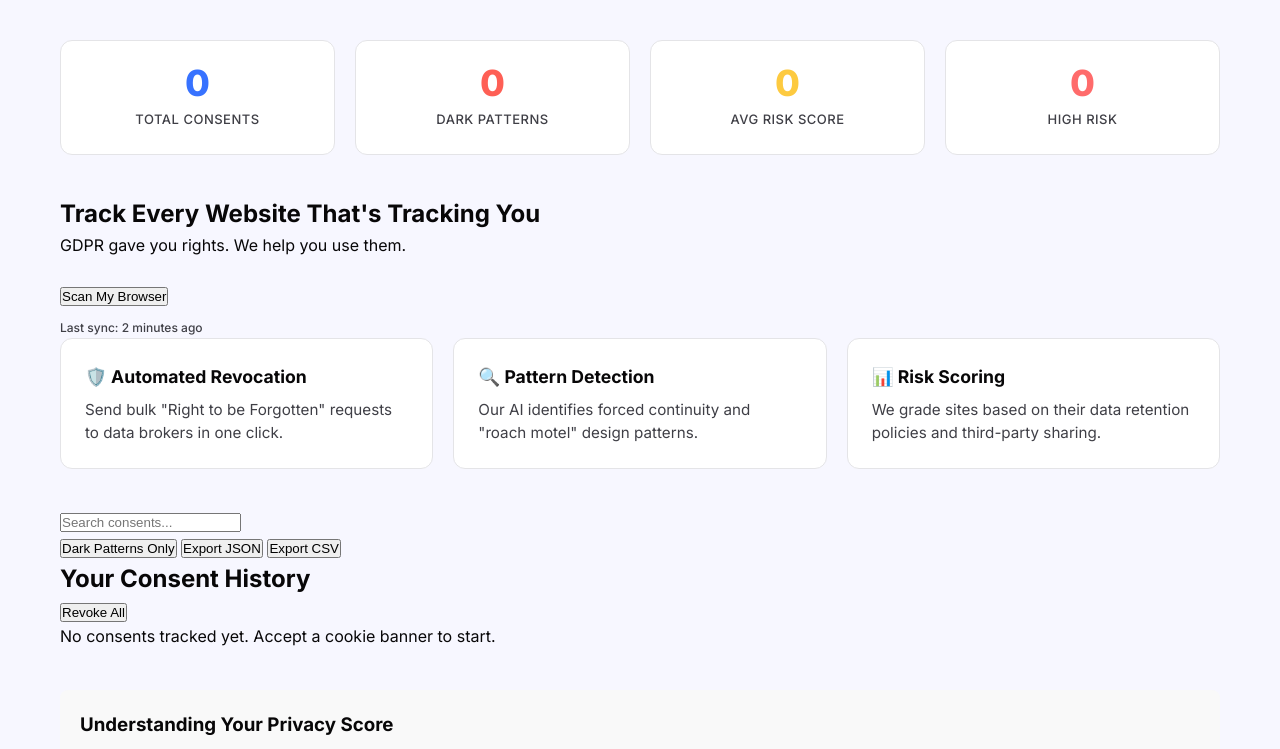
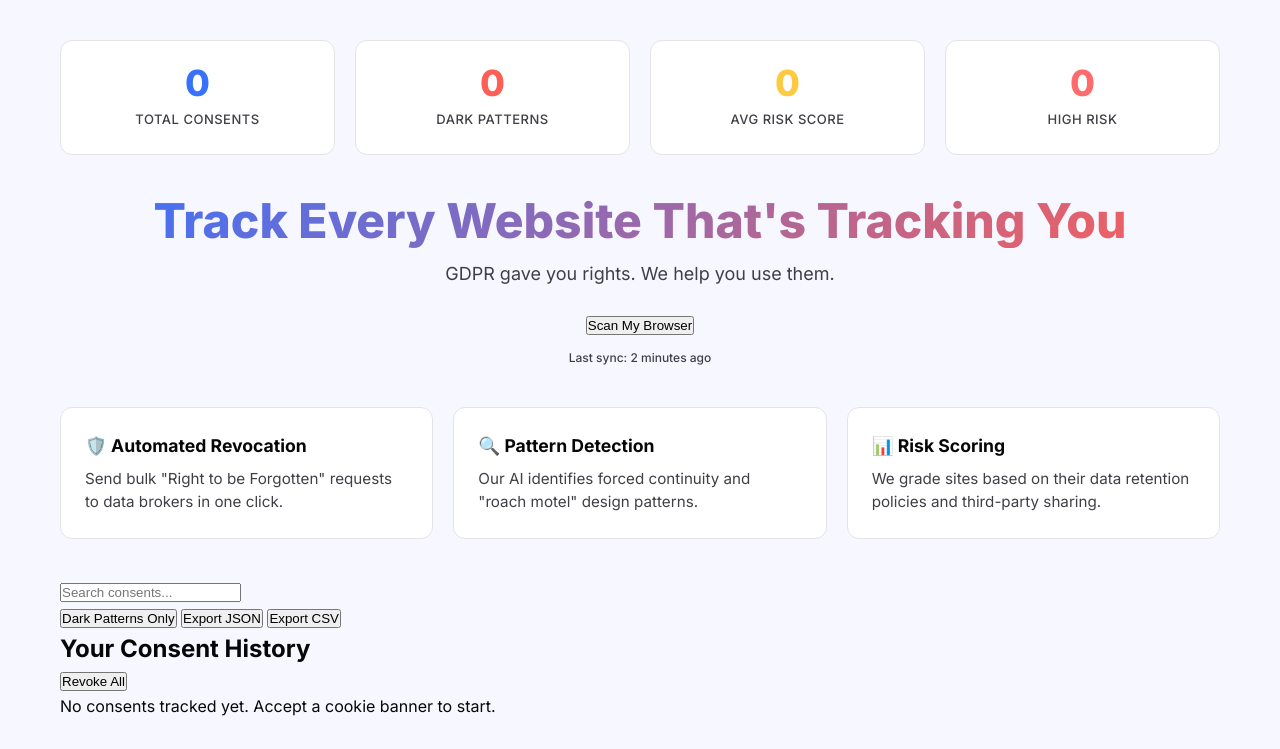
Before and after one commit to SheillaO/GDPR-Consent-Fatigue, a website built with Vite: page index.html in a window 1280 px wide. Shown: the top 749 px of the page. Built offline with nearby package versions, Linux system fonts and the light colour scheme.

Commit message:
Update index.css

```diff
--- a/index.css
+++ b/index.css
@@ -67,3 +67,24 @@ main {
     text-transform: uppercase;
     letter-spacing: 0.5px;
 }
+
+.hero {
+    text-align: center;
+    margin-bottom: 40px;
+}
+
+.hero h1 {
+    font-size: 48px;
+    font-weight: 800;
+    line-height: 1.1;
+    margin-bottom: 12px;
+    background: linear-gradient(135deg, var(--blue), var(--coral));
+    -webkit-background-clip: text;
+    -webkit-text-fill-color: transparent;
+    background-clip: text;
+}
+
+.hero-subtitle {
+    font-size: 18px;
+    color: var(--gray-700);
+}
```
